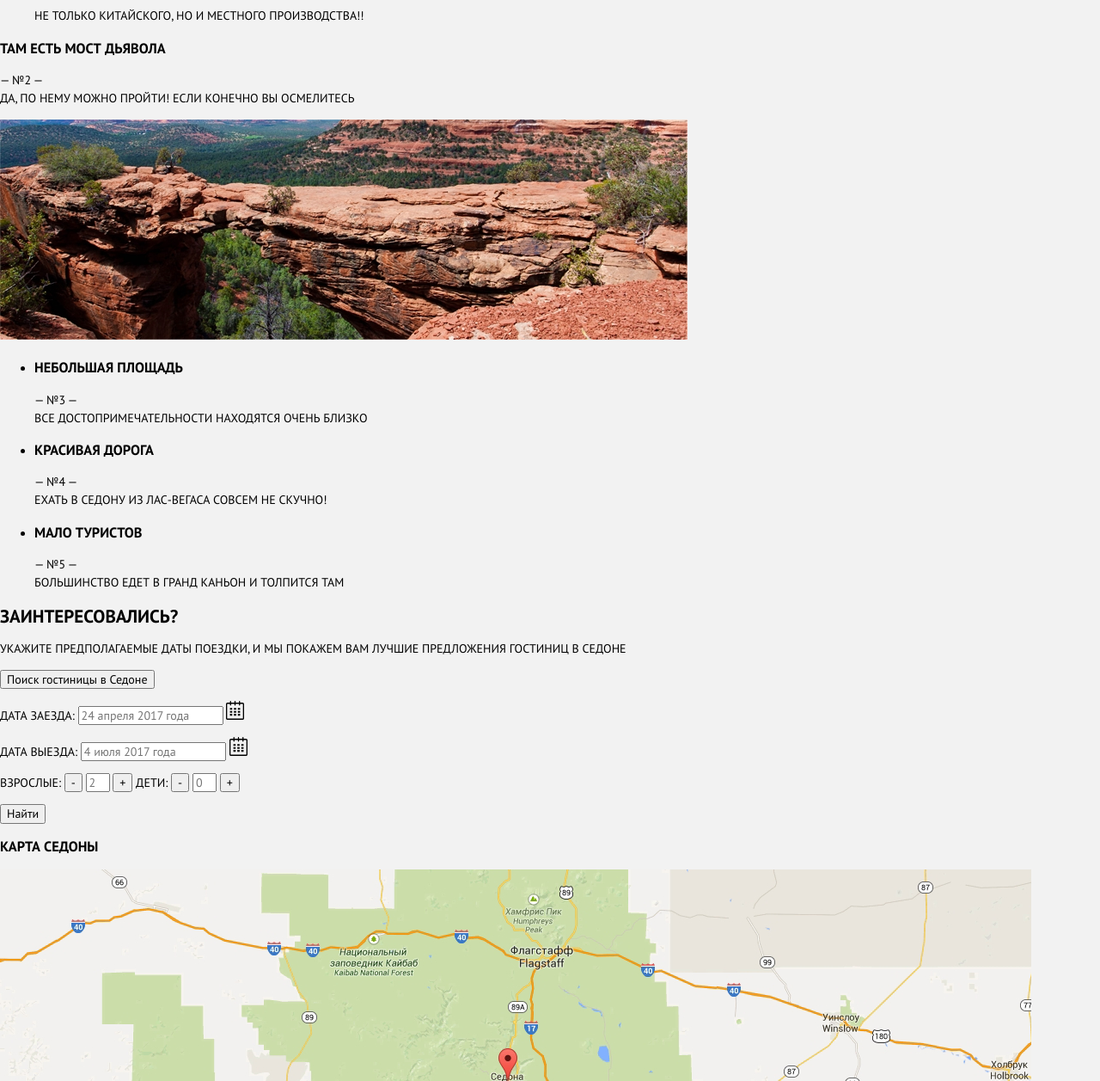
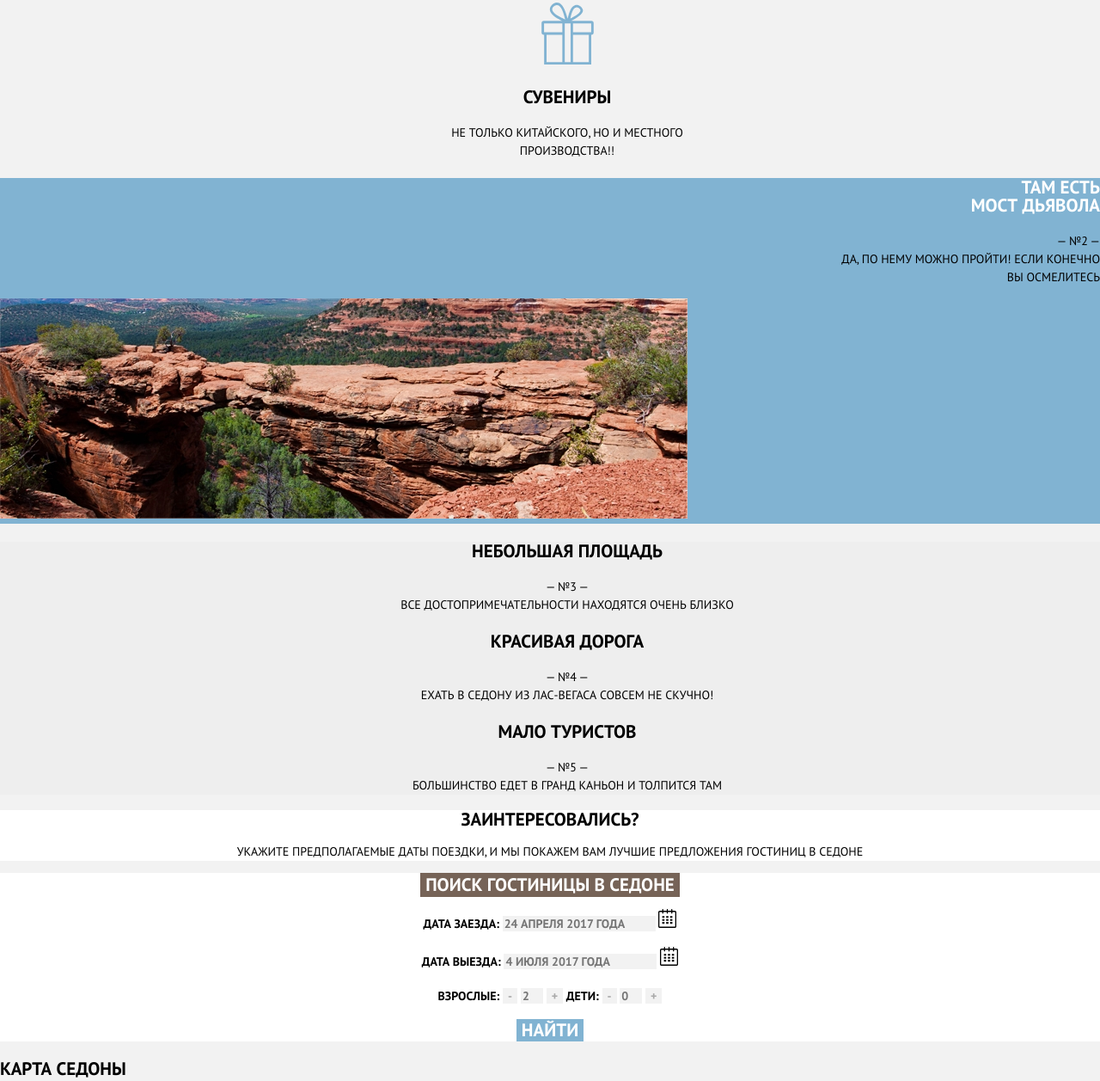
Before and after one commit to bobigon/sedona, a plain HTML site: page index.html in a window 1280 px wide. Shown: the part 1543-2800 px from the top of the page at 86% size. Drawn offline with Linux system fonts and the light colour scheme.

Commit message:
стилизую

```diff
--- a/css/style.css
+++ b/css/style.css
@@ -8,6 +8,9 @@ body {
     color: black;
     text-transform: uppercase;
     background-color: #f2f2f2;
+    background-image: url(../img/bg-bunner.png);
+    background-position: top center;
+    background-repeat: no-repeat;
 }
 
 a {
@@ -26,10 +29,182 @@ a {
 }
 
 .main-navigation a:hover {
-    text-decoration: underline;
+    text-decoration: none;
     color: #81b3d2;
+}
+
+.main-navigation a:active {
+    color:#f1e4e4;
 }
 
 .main-navigation ul {
     list-style: none;
 }
+
+.main-slogan {
+    font-size: 21px;
+    line-height: 26px;
+    text-align: center;
+    font-weight: 700;
+}
+
+.desc {
+   line-height: 26px;
+   text-align: center;
+   color: #333333;
+}
+
+.advantage-first,
+.advantage-second {
+    background-color: #81b3d2;
+
+}
+
+.advantage-first-title,
+.advantage-second-title {
+    font-size: 21px;
+    line-height: 21px;
+    color: #fff;
+}
+
+.advantage-first-title-text {
+    font: :inherit;
+    color: #fff;
+}
+
+.advantage-second-title,
+.advantage-second-title-text {
+    text-align: right
+}
+
+h3 {
+    font-size: 21px;
+    line-height: 21px;
+    font-weight: 700;
+    color: #000;
+}
+
+.other-advantages-list {
+    list-style: none;
+    text-align: center
+}
+
+.advantage-list {
+    text-align: center;
+    background-color: #eee;
+
+}
+
+.advantage-list ul {
+    list-style: none;
+}
+
+.hotel-search {
+    background-color: #fff;
+    text-align: center
+}
+
+.btn-search {
+    background-color: #766357;
+    font-size: 21px;
+    line-height: 26px;
+    color: #fff;
+    text-transform: uppercase;
+    font-weight: 700;
+    border: none;
+}
+
+form {
+    text-align: center;
+    background-color: #fff;
+}
+
+.pre-form {
+    background-color: #fff;
+}
+
+.btn-search:hover {
+    background-color:#604e43;
+}
+
+.btn-search:active {
+    background-color: #503e33;
+    color: rgba(255, 255, 255, 0.3);
+}
+
+label {
+    font-size: 14px;
+    line-height: 26px;
+    font-weight: 700;
+    color: #000;
+}
+
+input {
+    border: none;
+    background-color: #f2f2f2;
+    text-transform: uppercase;
+    font-weight: 700;
+    outline: none;
+}
+
+input:hover {
+    background-color: #ebebeb;
+}
+
+input:focus {
+    background-color: #fff;
+}
+
+.doun,
+.up {
+    color: #a9a9a9
+}
+
+.doun:hover,
+.up:hover {
+    color: #000;
+}
+
+.doun:active,
+.up:active {
+    color: #81b3d2;
+}
+
+.btn-search-go {
+    background-color: #81b3d2;
+    color: #fff;
+    text-transform: uppercase;
+    font-size: 21px;
+    font-weight: 700;
+    border: none;
+}
+
+.btn-search-go:hover {
+    background-color: #669ec0;
+}
+
+.btn-search-go:active {
+    background-color: #5496bd;
+    outline: none;
+    color: rgba(255, 255, 255, 0.3);
+}
+
+.main-footer {
+    background-color: rgba(255, 255, 255, 0.9);
+    text-align: center
+
+}
+
+div ul{
+    list-style: none;
+    text-align: center;
+}
+
+.social-button {
+    color: #000
+}
+
+ a.insta {
+     color: #000;
+     font-weight: 700;
+ }
--- a/index.html
+++ b/index.html
@@ -23,7 +23,6 @@
         </nav>
     </header>
     <main class="main-contaner">
-    <div class="main-banner">
         <h1 class="visually-hidden">Седона, штат Аризона</h1>
         <img class="banner" src="img/Welcome-banner.png" alt="Главный баннер">
         <h2 class="main-slogan">
@@ -33,14 +32,13 @@
         <p class="desc">
             Рассмотрим 5 причин, по которым Седона круче, чем гранд каньон!
         </p>
-    </div>
         <section class="advantage-first">
             <h3 class="advantage-first-title">
-                Настоящий городок
+                Настоящий<br>городок
             </h3>
             <p class="advantage-first-title-text">
                 — №1 —<br>
-                СЕДОНА — НЕ АТТРАКЦИОН ДЛЯ ТУРИСТОВ, ТАМ ТЕЧЕТ СВОЯ ЖИЗНЬ
+                СЕДОНА — НЕ АТТРАКЦИОН ДЛЯ ТУРИСТОВ,<br> ТАМ ТЕЧЕТ СВОЯ ЖИЗНЬ
             </p>
             <img class="real-city-photo" src="img/real-city-photo.jpg" width="800" height="256" alt="фото1">
         </section>
@@ -55,7 +53,7 @@
                         Жилье
                     </h3>
                     <p>
-                        Рекомендуем пожить в настоящем мотеле, все как в кино!
+                        Рекомендуем пожить в настоящем<br> мотеле, все как в кино!
                     </p>
                 </li>
                 <li>
@@ -64,7 +62,7 @@
                         Еда
                     </h3>
                     <p>
-                        Всегда заказывайте фирменный бургер,
+                        Всегда заказывайте фирменный бургер,<br>
                         Вы не разочаруетесь!
                     </p>
                 </li>
@@ -74,19 +72,19 @@
                         Сувениры
                     </h3>
                     <p>
-                        Не только китайского, но и местного производства!!
+                        Не только китайского, но и местного<br> производства!!
                     </p>
                 </li>
             </ul>
         </section>
         <section class="advantage-second">
             <h3 class="advantage-second-title">
-                Там есть мост дьявола
+                Там есть<br> мост дьявола
             </h3>
-            <P class="advantage-second-titlee-text">
+            <p class="advantage-second-title-text">
                 — №2 —<br>
-                Да, по нему можно пройти! Если конечно вы осмелитесь
-            </P>
+                Да, по нему можно пройти! Если конечно<br> вы осмелитесь
+            </p>
             <img class="devil's-bridge-photo" src="img/devil's-bridge.jpg" alt="фото2" width="800" height="256">
         </section>
         <section class="advantage-list">
@@ -120,7 +118,6 @@
                 </li>
             </ul>
         </section>
-
         <section class="hotel-search">
             <h2 class="hotel-search-title">
                 Заинтересовались?
@@ -131,18 +128,18 @@
             </p>
         </section>
         <form class="search-form" action="//echo.htmlacademy.ru" method="post">
-            <button class="btn" type="button">
+            <button class="btn-search" type="button">
                 Поиск гостиницы в Седоне
             </button>
             <p>
                 <label class="form-date" for="choice-date">Дата заезда:</label>
                 <input class="form-date" type="text" id="choice-date" name="date" placeholder="24 апреля 2017 года">
-                <img class="calendar" src="img/calendar.svg" alt="Выбрать дату">
+                <a class="btn-cal" href="#"><img class="calendar" src="img/calendar.svg" alt="Выбрать дату"></a>
             </p>
             <p>
                 <label class="form-date" for="choice-date-out">Дата выезда:</label>
                 <input class="form-date" type="text" id="choice-date-out" name="date" placeholder="4 июля 2017 года">
-                <img class="calendar" src="img/calendar.svg" alt="Выбрать дату">
+                <a class="btn-cal" href="#"><img class="calendar" src="img/calendar.svg" alt="Выбрать дату"></a>
             </p>
             <p>
                 <label class="form-adults">Взрослые:</label>
@@ -154,7 +151,7 @@
                 <input class="number" type="text" size="1" placeholder="0">
                 <input class="up" type="button" value="+">
             </p>
-            <button class="btn" type="submit">Найти</button>
+            <button class="btn-search-go" type="submit">Найти</button>
         </form>
         <section class="map">
             <h3 class="visually-hidden">
@@ -164,7 +161,7 @@
         </section>
     </main>
     <footer class="main-footer">
-        <a class="insta-btn" href="#">#visitsedona</a>
+        <a class="insta" href="#">#visitsedona</a>
         <div class="footer-social">
             <ul>
                 <li><a class="social-button" href="#">Твиттер</a></li>
```
Also changed, not shown: img/bg-bunner.png (added).
